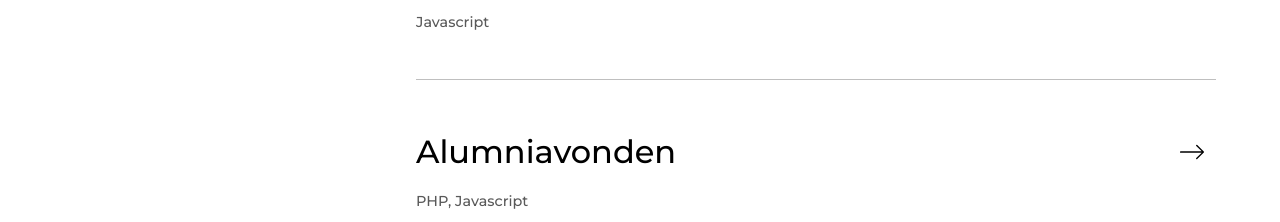
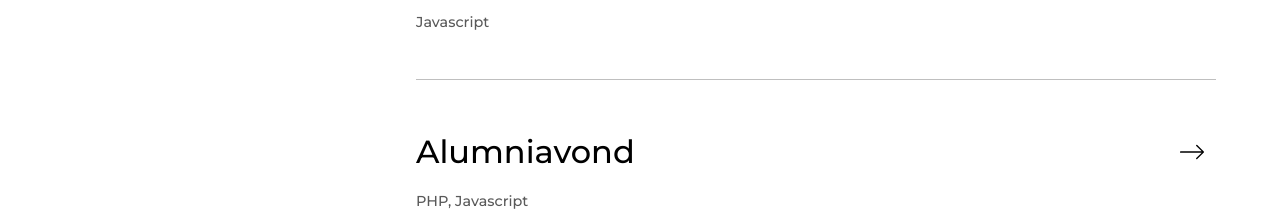
Before and after one commit to The-Sander/Portfolio, a Vue app: page /#/ in a window 1280 px wide. Shown: the part 4860-5082 px from the top of the page. Built offline with nearby package versions, Linux system fonts and the light colour scheme.

Commit message:
alumniavond route

```diff
--- a/src/components/MoreProjects.vue
+++ b/src/components/MoreProjects.vue
@@ -48,9 +48,9 @@ export default {
           onsite: false,
         },
         {
-          title: "Alumniavonden",
+          title: "Alumniavond",
           info: "PHP, Javascript",
-          route: "route",
+          route: "alumni",
           onsite: true,
         },
         {
```
